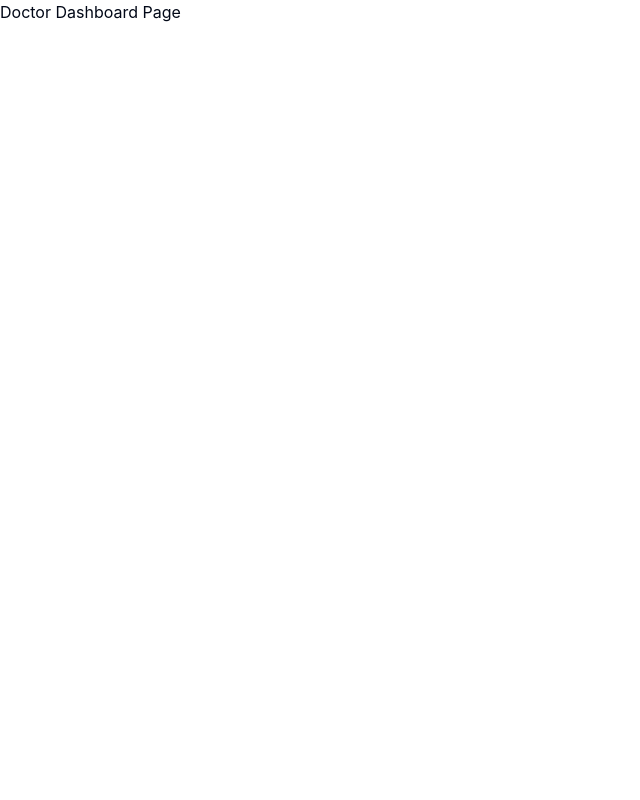
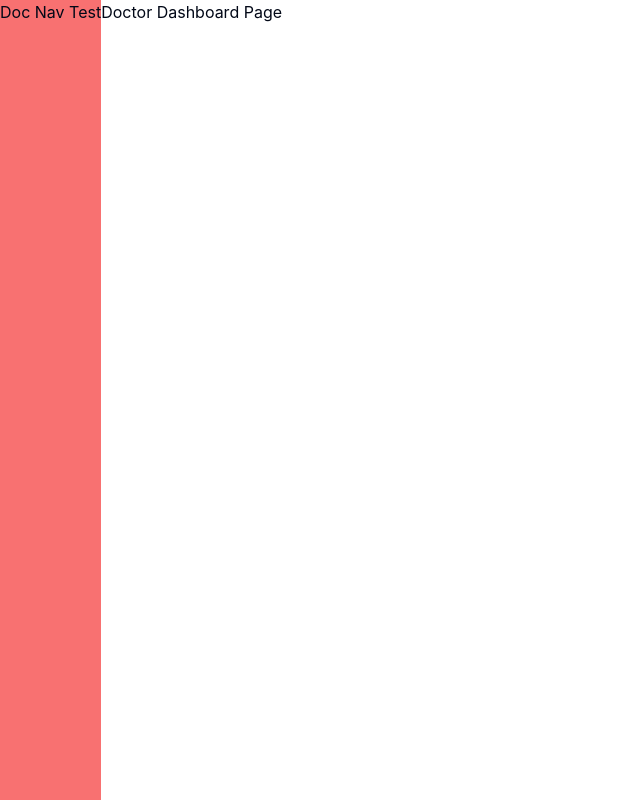
Before and after one commit to Samshh/Hackathon-Project---The-Launchpad, a React (Vite) app in the folder frontend/: page /doctor in a window 1280 px wide. Shown: the whole page, without its empty margins (0-640 px from the left). Built offline with nearby package versions, Linux system fonts and the light colour scheme.

Commit message:
Edited layouts structure

```diff
--- a/frontend/src/layouts/DoctorLayout.tsx
+++ /dev/null
@@ -1,7 +0,0 @@
-import { Outlet } from "react-router-dom";
-
-export default function DoctorLayout() {
-  return (
-    <Outlet />
-  );
-}
--- /dev/null
+++ b/frontend/src/layouts/doctor/DoctorNavbar.tsx
@@ -0,0 +1,7 @@
+export default function DoctorNavbar() {
+  return (
+    <nav className="flex flex-col justify-start items-center bg-red-400">
+      <p>Doc Nav Test</p>
+    </nav>
+  )
+}
--- /dev/null
+++ b/frontend/src/layouts/doctor/index.tsx
@@ -0,0 +1,11 @@
+import { Outlet } from "react-router-dom";
+import DoctorNavbar from "./DoctorNavbar";
+
+export default function DoctorLayout() {
+  return (
+    <div className="w-full min-h-screen flex-grow flex flex-row justify-start items-stretch">
+      <DoctorNavbar />
+      <Outlet />
+    </div>
+  );
+}
```
Also changed, not shown: frontend/src/router.tsx (+5 -5 lines), frontend/src/layouts/default/index.tsx (renamed from frontend/src/layouts/DefaultLayout.tsx), frontend/src/layouts/login/index.tsx (renamed from frontend/src/layouts/LoginLayout.tsx), frontend/src/layouts/patient/index.tsx (renamed from frontend/src/layouts/PatientLayout.tsx), frontend/src/layouts/register/index.tsx (renamed from frontend/src/layouts/RegisterLayout.tsx).
